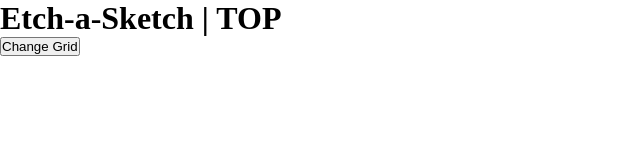
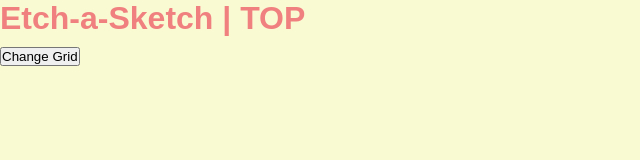
Before and after one commit to roviccastro/top-etchasketch, a plain HTML site: page index.html in a window 1280 px wide. Shown: the whole page, without its empty margins (0-640 px from the left). Drawn offline with Linux system fonts and the light colour scheme.

Commit message:
Style: Add flexible body design

```diff
--- a/index.html
+++ b/index.html
@@ -11,8 +11,13 @@
   </head>
 
   <body>
-    <h1>Etch-a-Sketch | TOP</h1>
-    <button id="grid-btn">Change Grid</button>
+    <div class="hero-container">
+      <h1>Etch-a-Sketch | TOP</h1>
+    </div>
+
+    <div class="btn-container">
+      <button id="grid-btn">Change Grid</button>
+    </div>
 
     <div id="container"></div>
   </body>
--- a/style.css
+++ b/style.css
@@ -7,6 +7,19 @@
 *{
   margin: 0px;
   padding: 0px;
+
+}
+
+/*  */
+
+body{
+  display: flex;
+  flex-flow: column wrap;
+  gap: 10px;
+  font-family: Arial, Helvetica, sans-serif;
+
+  background-color: lightgoldenrodyellow;
+  color: lightcoral;
 }
 
 /*  */
@@ -23,3 +36,5 @@
   flex: 1 1 auto;
   border: solid 1px whitesmoke;
 }
+
+/*  */
```
